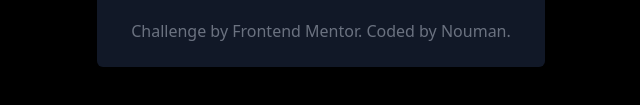
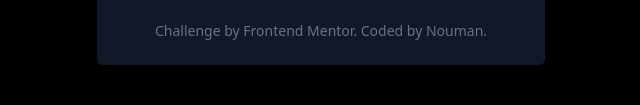
Before and after one commit to nomshamas/social-links-profile-design, a website: page src/index.html in a window 1280 px wide. Shown: the part 617-722 px from the top of the page, 319-959 px from the left. Drawn offline with Linux system fonts and the light colour scheme.

Commit message:
chore:design(fix-bug)

```diff
--- a/src/index.html
+++ b/src/index.html
@@ -23,7 +23,7 @@
         <button class="bg-gray-500 hover:bg-yellow-500 font-bold text-gray-800 inline-block w-full rounded-md p-2"> Twitter </button>
         <button class="bg-gray-500 hover:bg-yellow-500 font-bold text-gray-800 inline-block w-full rounded-md p-2"> Instagram </button>
       </div>
-      <div class="mt-6 text-center text-gray-500">
+      <div class="mt-6 text-center text-gray-500 text-sm">
         Challenge by <a href="https://www.frontendmentor.io?ref=challenge" target="_blank">Frontend Mentor</a>.
         Coded by <a href="#">Nouman</a>.
       </div>
```
Also changed, not shown: styles/output.css.
